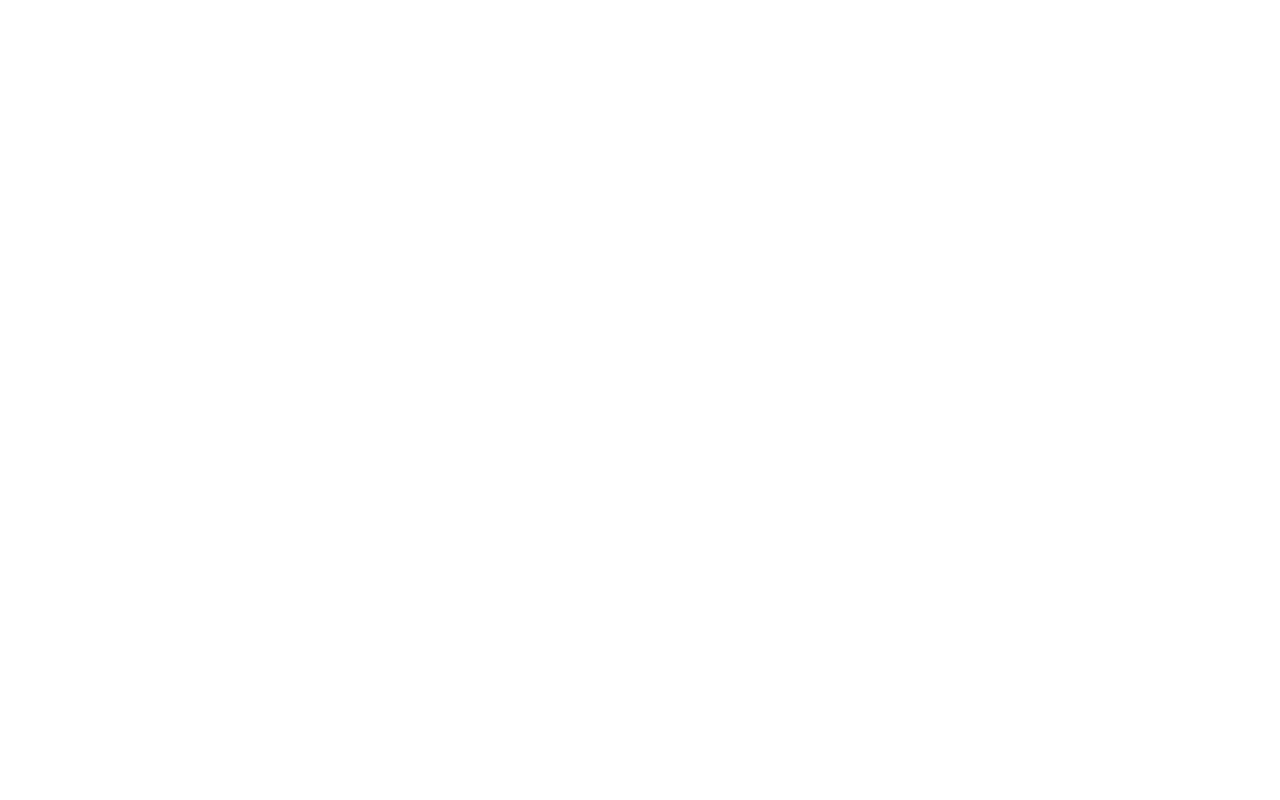
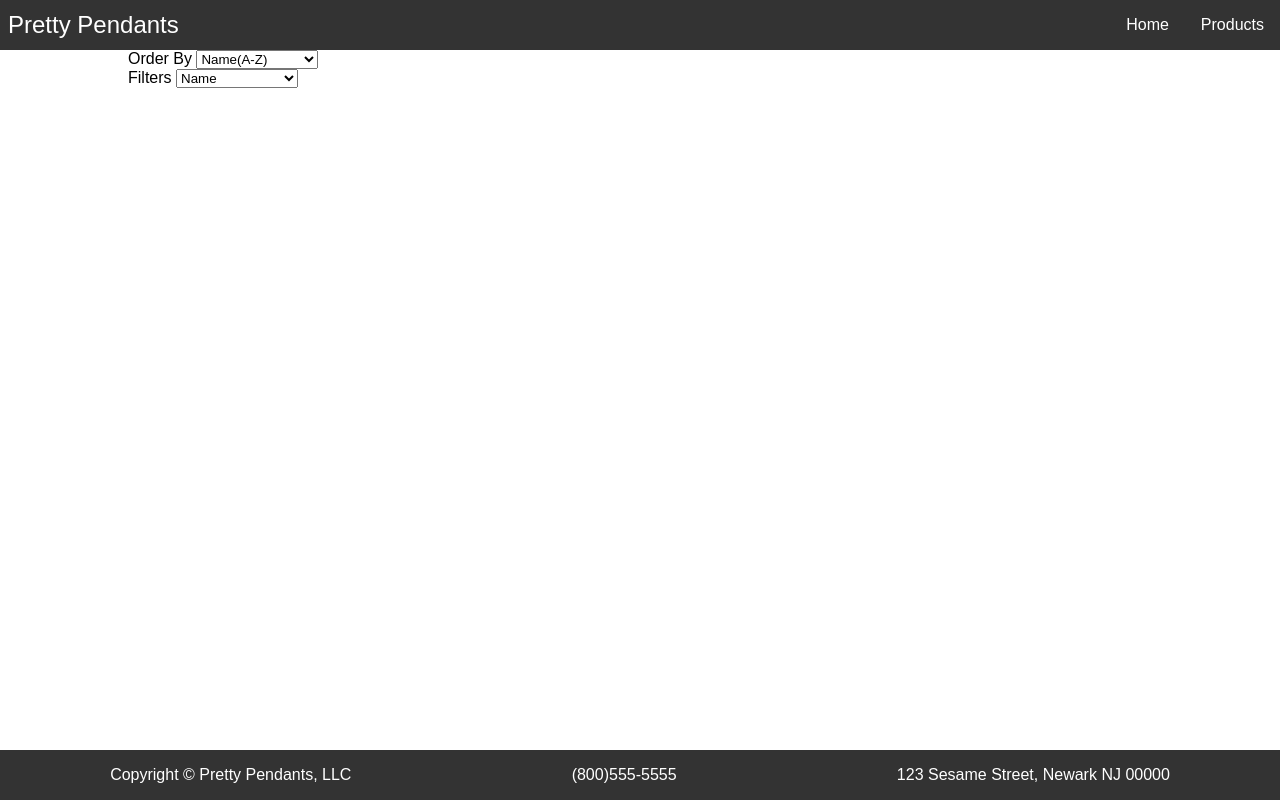
Before and after one commit to tas56/IS322_Project1, a plain HTML site: page products.html in a window 1280 px wide. Drawn offline with Linux system fonts and the light colour scheme.

Commit message:
updated products page

```diff
--- a/css/style.css
+++ b/css/style.css
@@ -120,6 +120,10 @@ nav {
     display: block;
 }
 
+/* ===================================
+ FOOTER
+==================================== */
+
 
 /* ===================================
  FOOTER
--- a/index.html
+++ b/index.html
@@ -44,5 +44,7 @@
     </footer>
 
 <script src="scripts/landing.js"></script>
+<script src="scripts/header.js"></script>
+
 </body>
 </html>
--- a/products.html
+++ b/products.html
@@ -0,0 +1,64 @@
+<!doctype html>
+<html lang="en">
+<head>
+    <meta charset="UTF-8">
+    <meta name="viewport"
+          content="width=device-width, user-scalable=no, initial-scale=1.0, maximum-scale=1.0, minimum-scale=1.0">
+    <meta http-equiv="X-UA-Compatible" content="ie=edge">
+    <link type="text/css" rel="stylesheet" href="css/style.css">
+    <!--    <link href="https://cdnjs.cloudflare.com/ajax/libs/font-awesome/5.13.0/css/all.min.css" rel="stylesheet">-->
+    <!--    <link rel="stylesheet" href="https://stackpath.bootstrapcdn.com/bootstrap/4.3.1/css/bootstrap.min.css">-->
+    <title>Pendants</title>
+</head>
+<body>
+    <nav class="navbar">
+        <div class="brand-title">Pretty Pendants</div>
+        <a href="#" class="toggle-button">
+            <span class="bar"></span>
+            <span class="bar"></span>
+            <span class="bar"></span>
+        </a>
+        <ul class="navbar-links">
+            <li><a href="index.html">Home</a></li>
+            <li><a href="products.html">Products</a></li>
+        </ul>
+    </nav>
+<div class="container">
+
+    <div class="filter-wrapper">
+        <div class="form-group">
+            <label for="orderBy">Order By</label>
+            <select name="orderBy" id="orderBy">
+                <option value="name">Name(A-Z)</option>
+                <option value="lowPrice">Lowest - Highest</option>
+                <option value="highPrice">Highest - Lowest</option>
+            </select>
+        </div>
+        <div class="form-group">
+            <label for="filter">Filters</label>
+            <select name="filter" id="filter">
+                <option value="name">Name</option>
+                <option value="lowPrice">Lowest - Highest</option>
+                <option value="highPrice">Highest - Lowest</option>
+            </select>
+        </div>
+    </div>
+
+    <div id="products"></div>
+
+
+
+</div>
+
+
+
+<footer>
+    <p>Copyright &copy; Pretty Pendants, LLC</p>
+    <p>(800)555-5555</p>
+    <p>123 Sesame Street, Newark NJ 00000</p>
+</footer>
+
+<script src="scripts/productList.js"></script>
+<script src="scripts/header.js"></script>
+</body>
+</html>
--- a/scripts/header.js
+++ b/scripts/header.js
@@ -0,0 +1,7 @@
+// Collapsable header
+const toggleButton = document.querySelector('.toggle-button');
+const navbarLinks = document.querySelector('.navbar-links');
+
+toggleButton.addEventListener('click', ()=> {
+    navbarLinks.classList.toggle('active');
+});
```
Also changed, not shown: scripts/landing.js (+1 -10 lines).
